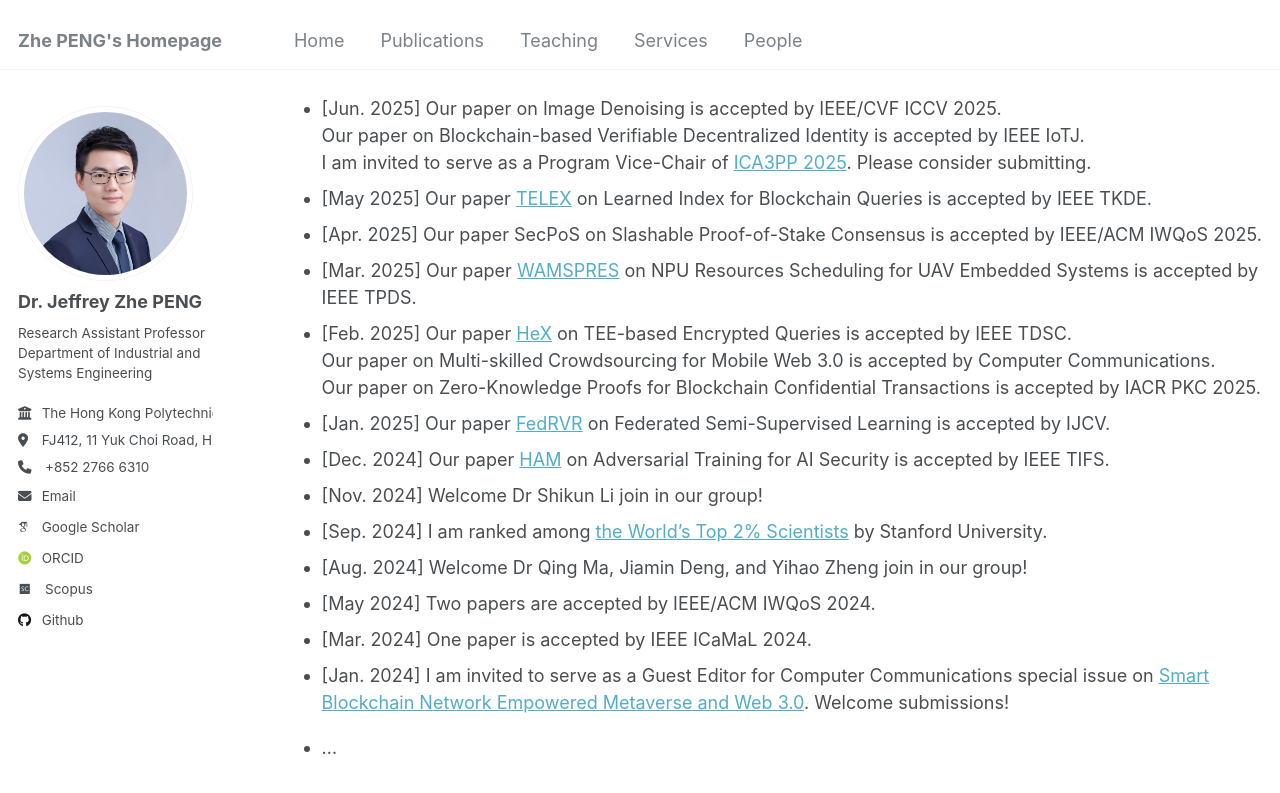
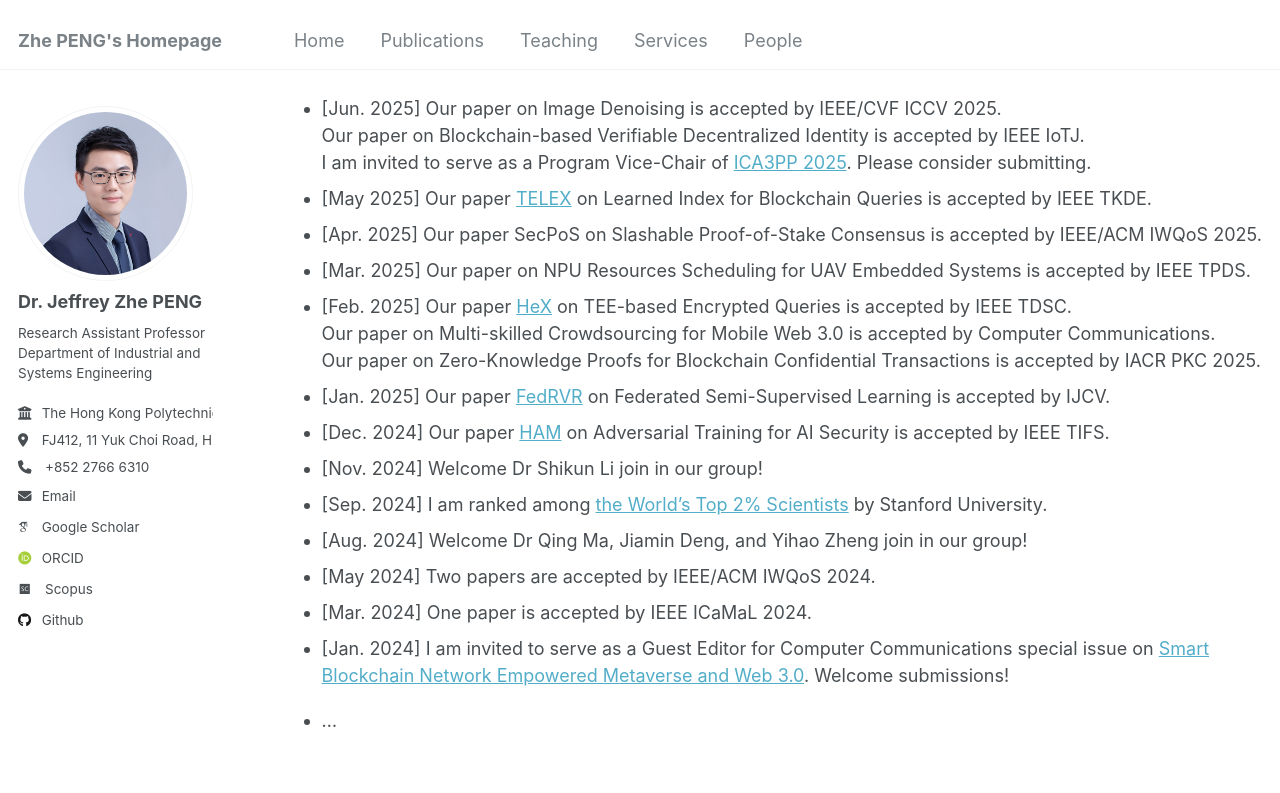
Before and after one commit to PENG-Zhe/peng-zhe.github.io, a Jekyll site: the page built from _pages/about.md, in a window 1280 px wide and 900 px high, scrolled down 814 px. Shown: the top 793 px of the window. Built offline with Jekyll 4.4.1, drawn with Linux system fonts in a browser that asks for light colours; some web fonts are replaced.

Commit message:
Update about.md

```diff
--- a/_pages/about.md
+++ b/_pages/about.md
@@ -30,7 +30,7 @@ Our paper on Blockchain-based Verifiable Decentralized Identity is accepted by I
 I am invited to serve as a Program Vice-Chair of <a href="https://ieee-cybermatics.org/2025/ica3pp/index.html" target="_blank">ICA3PP 2025</a>. Please consider submitting.
 - [May 2025] Our paper <a href="https://ieeexplore.ieee.org/document/10979200" target="_blank">TELEX</a> on Learned Index for Blockchain Queries is accepted by IEEE TKDE.
 - [Apr. 2025] Our paper SecPoS on Slashable Proof-of-Stake Consensus is accepted by IEEE/ACM IWQoS 2025.
-- [Mar. 2025] Our paper <a href="https://ieeexplore.ieee.org/document/10942549" target="_blank">WAMSPRES</a> on NPU Resources Scheduling for UAV Embedded Systems is accepted by IEEE TPDS.
+- [Mar. 2025] Our paper on NPU Resources Scheduling for UAV Embedded Systems is accepted by IEEE TPDS.
 - [Feb. 2025] Our paper <a href="https://ieeexplore.ieee.org/document/10882945" target="_blank">HeX</a> on TEE-based Encrypted Queries is accepted by IEEE TDSC. <br>
 Our paper on Multi-skilled Crowdsourcing for Mobile Web 3.0 is accepted by Computer Communications. <br>
 Our paper on Zero-Knowledge Proofs for Blockchain Confidential Transactions is accepted by IACR PKC 2025.
```
